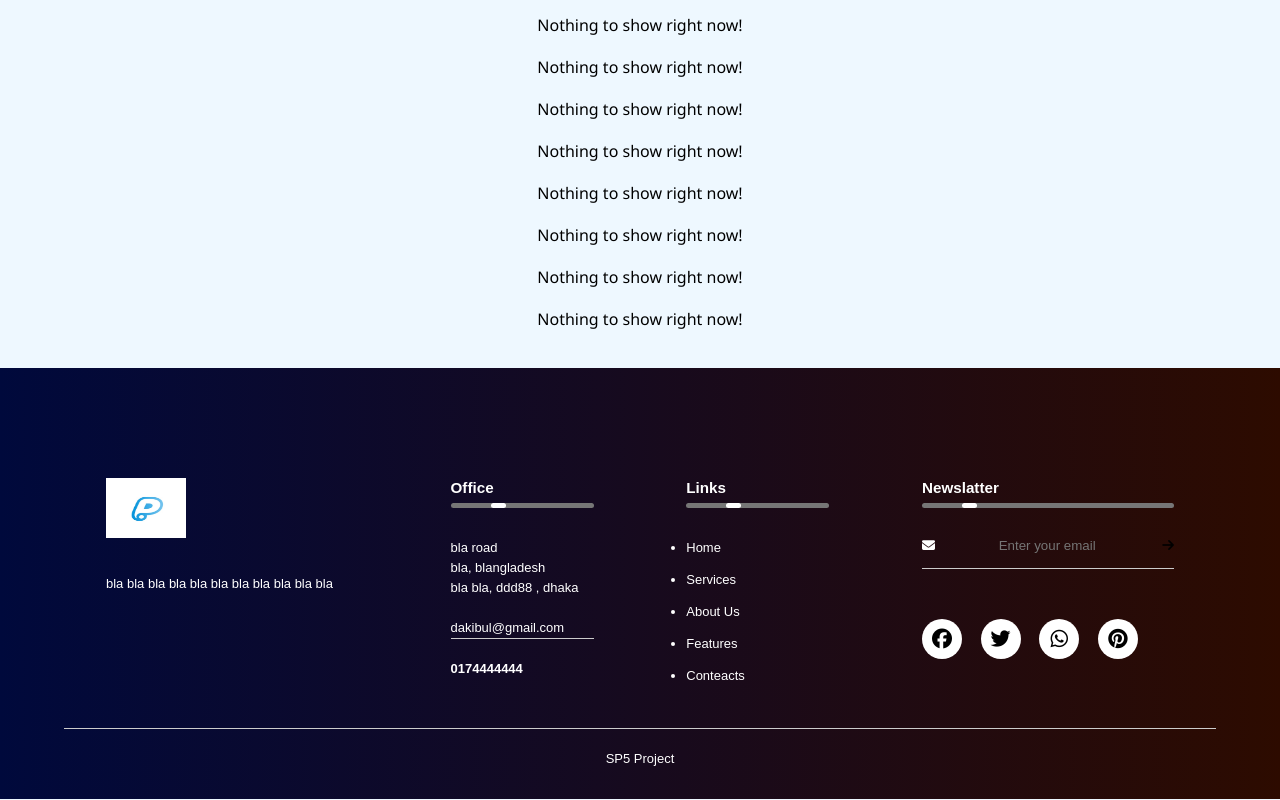
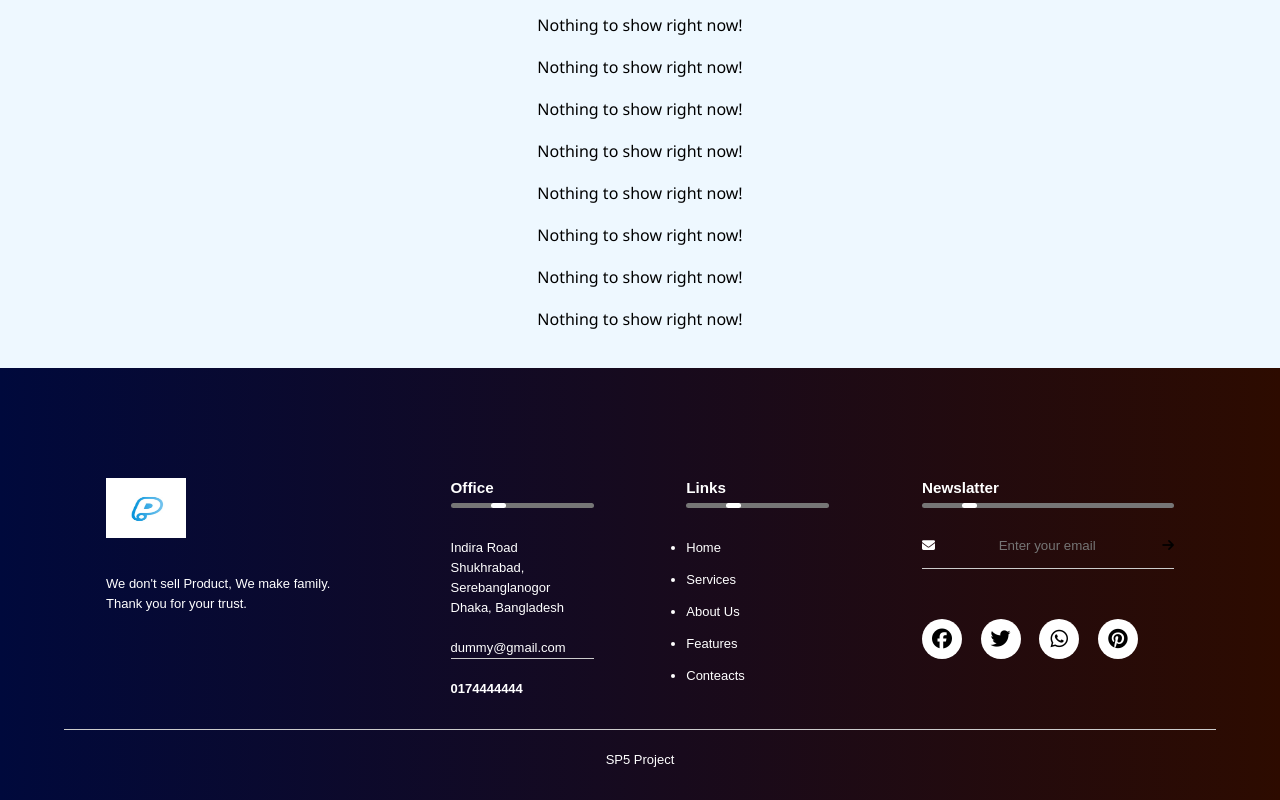
Before and after one commit to Prieo/SP5_Project, a plain HTML site: page index.html in a window 1280 px wide. Shown: the part 772-1572 px from the top of the page. Drawn offline with Linux system fonts and the light colour scheme.

Commit message:
Update index.html

```diff
--- a/index.html
+++ b/index.html
@@ -66,17 +66,17 @@
                 <div class="col">
                     <img src="pic/opu99.png" class="logo" width="40" height="60">
                     <p>
-                        bla bla bla bla bla bla bla bla bla bla bla
+                        We don't sell Product, We make family.<br> Thank you for your trust.
                     </p>
                 </div>
                 <div class="col">
                     <h3>Office
                         <div class="underline"><span></span></div></h3>
-                        <p>bla road</p>
-                        <p>bla, blangladesh</p>
-                        <p>bla bla, ddd88 , dhaka</p>
+                        <p>Indira Road</p>
+                        <p>Shukhrabad, Serebanglanogor</p>
+                        <p>Dhaka, Bangladesh</p>
 
-                    <p class="email-id">dakibul@gmail.com</p>
+                    <p class="email-id">dummy@gmail.com</p>
                     <h4>0174444444</h4>
                 </div>
                 <div class="col">
```
